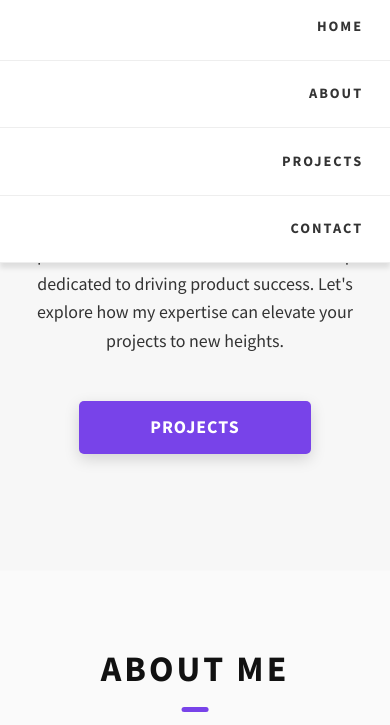
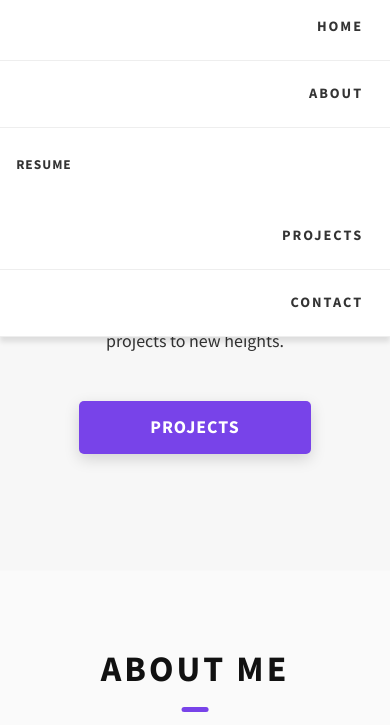
Before and after one commit to i-ravi/i-ravi.github.io, a plain HTML site: page index.html in a window 390 px wide. Both pictures are taken after a click on the element 358 px from the left and 34 px from the top of the page. Shown: the part 77-802 px from the top of the page. Drawn offline with Linux system fonts and the light colour scheme.

Commit message:
Added resume section in mobile view

```diff
--- a/index.html
+++ b/index.html
@@ -77,6 +77,10 @@
 
             <li class="header__sm-menu-link">
               <a href="./#about"> About </a>
+            </li>
+
+            <li class="header__link-wrapper">
+              <a target="_blank" href="https://drive.google.com/file/d/1QxQnhnptRaQ7fuy8Xo0Ytcvt8J9U7ZIl/view?usp=sharing" class="header__link">Resume </a>
             </li>
 
             <li class="header__sm-menu-link">
```
